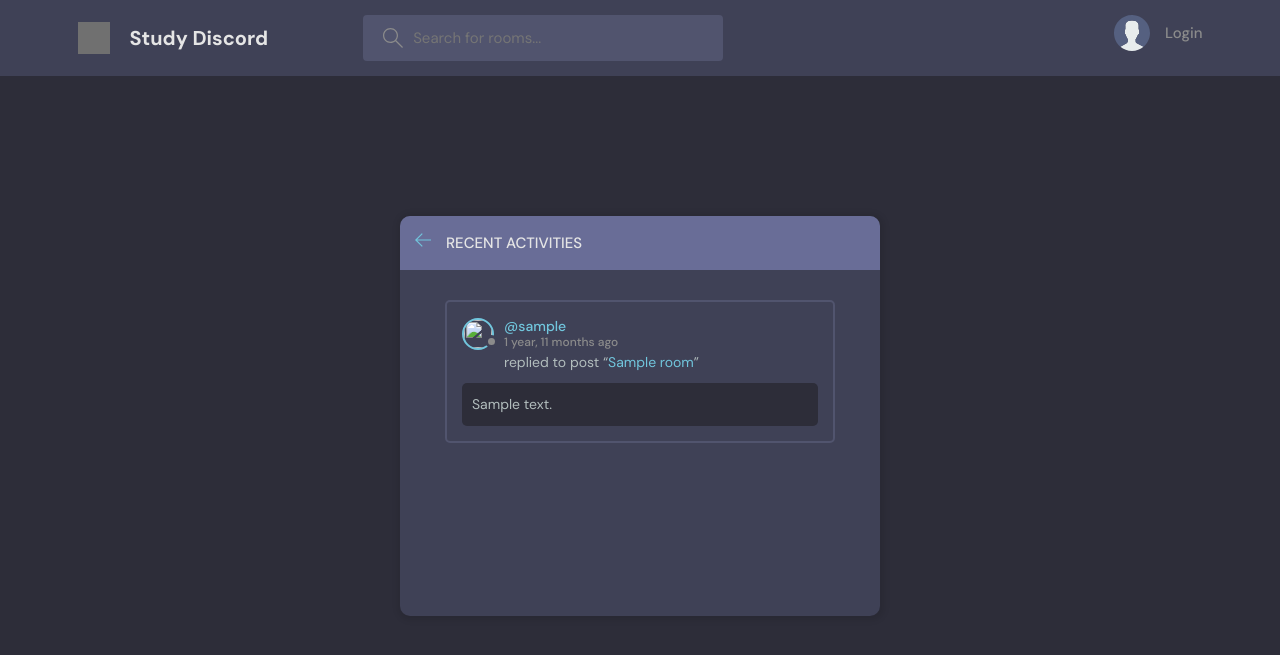
After one commit to amir1226/tzuzul-project3-discord, a Django app: page /activity/ in a window 1280 px wide. The commit adds this page. Shown: the top 655 px of the page. Run offline with Django 4.2, Linux system fonts and the light colour scheme; tables that the repository leaves empty hold one stand-in row (values such as "Sample post"); grey boxes are pictures that could not be loaded.

Commit message:
Adding activity component

```diff
--- /dev/null
+++ b/proyecto3_discord/base/templates/base/activity.html
@@ -0,0 +1,63 @@
+{% extends 'main.html' %}
+
+{% block content %}
+<main class="layout">
+  <div class="container">
+    <div class="layout__box">
+      <div class="layout__boxHeader">
+        <div class="layout__boxTitle">
+          <a href="{% url 'home' %}">
+            <svg version="1.1" xmlns="http://www.w3.org/2000/svg" width="32" height="32" viewBox="0 0 32 32">
+              <title>arrow-left</title>
+              <path
+                d="M13.723 2.286l-13.723 13.714 13.719 13.714 1.616-1.611-10.96-10.96h27.625v-2.286h-27.625l10.965-10.965-1.616-1.607z">
+              </path>
+            </svg>
+          </a>
+          <h3>Recent Activities</h3>
+        </div>
+      </div>
+
+      <div class="activities-page layout__body">
+
+        {% for message in room_messages %}
+        <div class="activities__box">
+          <div class="activities__boxHeader roomListRoom__header">
+            <a href="{% url 'user-profile' message.user.id %}" class="roomListRoom__author">
+              <div class="avatar avatar--small">
+                <img src="{{message.user.avatar.url}}" />
+              </div>
+              <p>
+                @{{message.user}}
+                <span>{{message.created|timesince}} ago</span>
+              </p>
+            </a>
+
+            {% if request.user == message.user %}
+            <div class="roomListRoom__actions">
+              <a href="{% url 'delete-message' message.id %}">
+                <svg version="1.1" xmlns="http://www.w3.org/2000/svg" width="32" height="32" viewBox="0 0 32 32">
+                  <title>remove</title>
+                  <path
+                    d="M27.314 6.019l-1.333-1.333-9.98 9.981-9.981-9.981-1.333 1.333 9.981 9.981-9.981 9.98 1.333 1.333 9.981-9.98 9.98 9.98 1.333-1.333-9.98-9.98 9.98-9.981z">
+                  </path>
+                </svg>
+              </a>
+            </div>
+            {% endif %}
+
+          </div>
+          <div class="activities__boxContent">
+            <p>replied to post “<a href="{% url 'room' message.room.id %}">{{message.room}}</a>”</p>
+            <div class="activities__boxRoomContent">
+              {{message.body}}
+            </div>
+          </div>
+        </div>
+        {% endfor %}
+
+      </div>
+    </div>
+  </div>
+</main>
+{% endblock content %}
--- a/proyecto3_discord/base/templates/base/home.html
+++ b/proyecto3_discord/base/templates/base/home.html
@@ -23,8 +23,8 @@
             </label>
         </form>
         <div class="mobile-menuItems">
-            <a class="btn btn--main btn--pill" href="#">Browse Topics</a>
-            <a class="btn btn--main btn--pill" href="#">Recent Activities</a>
+            <a class="btn btn--main btn--pill" href="{% url 'topics' %}">Browse Topics</a>
+            <a class="btn btn--main btn--pill" href="{% url 'activity' %}">Recent Activities</a>
         </div>
         </div>
         <div class="roomList__header">
--- a/proyecto3_discord/base/urls.py
+++ b/proyecto3_discord/base/urls.py
@@ -12,6 +12,8 @@ urlpatterns = [
     path('update-room/<str:pk>', views.update_room, name='update-room'),
     path('delete-room/<str:pk>', views.delete_room, name='delete-room'),
     path('delete-message/<str:pk>', views.delete_message, name='delete-message'),
-    path('update-user', views.update_user, name='update-user'),
-    path('topics', views.topics_page, name='topics')
+    path('update-user/', views.update_user, name='update-user'),
+    path('topics/', views.topics_page, name='topics'),
+    path('activity/', views.activity_page, name='activity')
+
 ]
--- a/proyecto3_discord/base/views.py
+++ b/proyecto3_discord/base/views.py
@@ -183,3 +183,7 @@ def topics_page(request):
     query_param = request.GET.get('q') if request.GET.get('q') else ''
     topics = Topic.objects.filter(name__icontains=query_param)
     return render(request, 'base/topics.html',{'topics': topics})
+
+def activity_page(request):
+    room_messages = Message.objects.all()
+    return render(request, 'base/activity.html',{'room_messages': room_messages})
```
